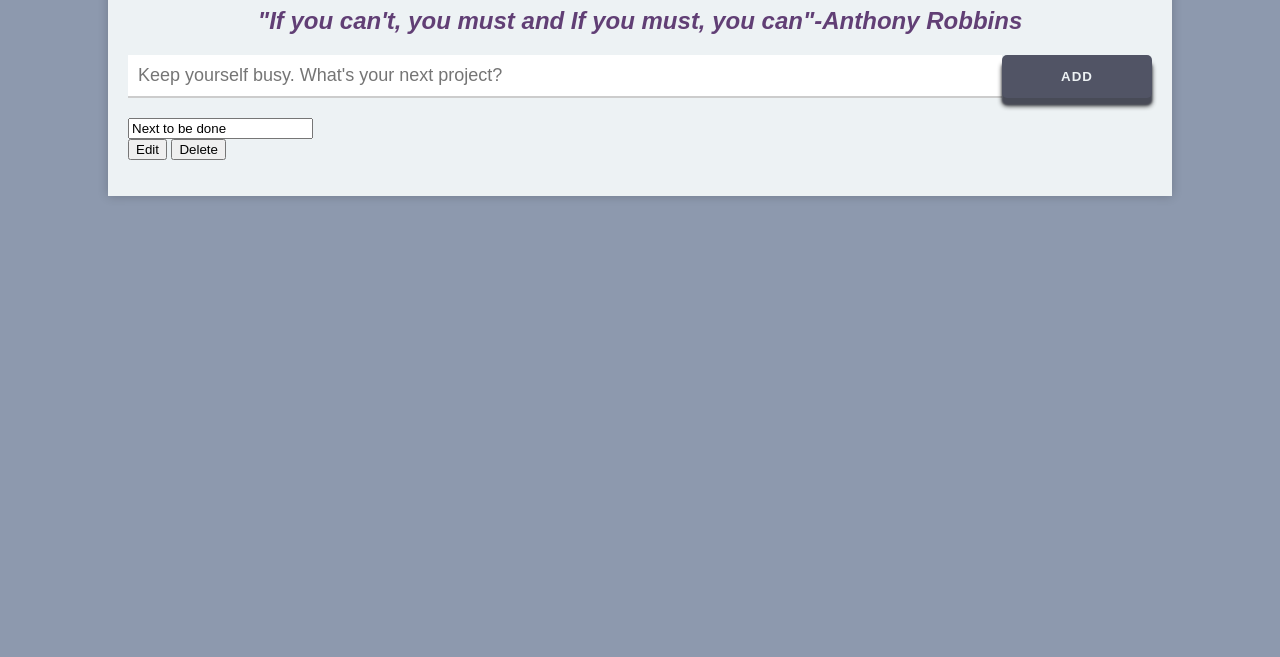
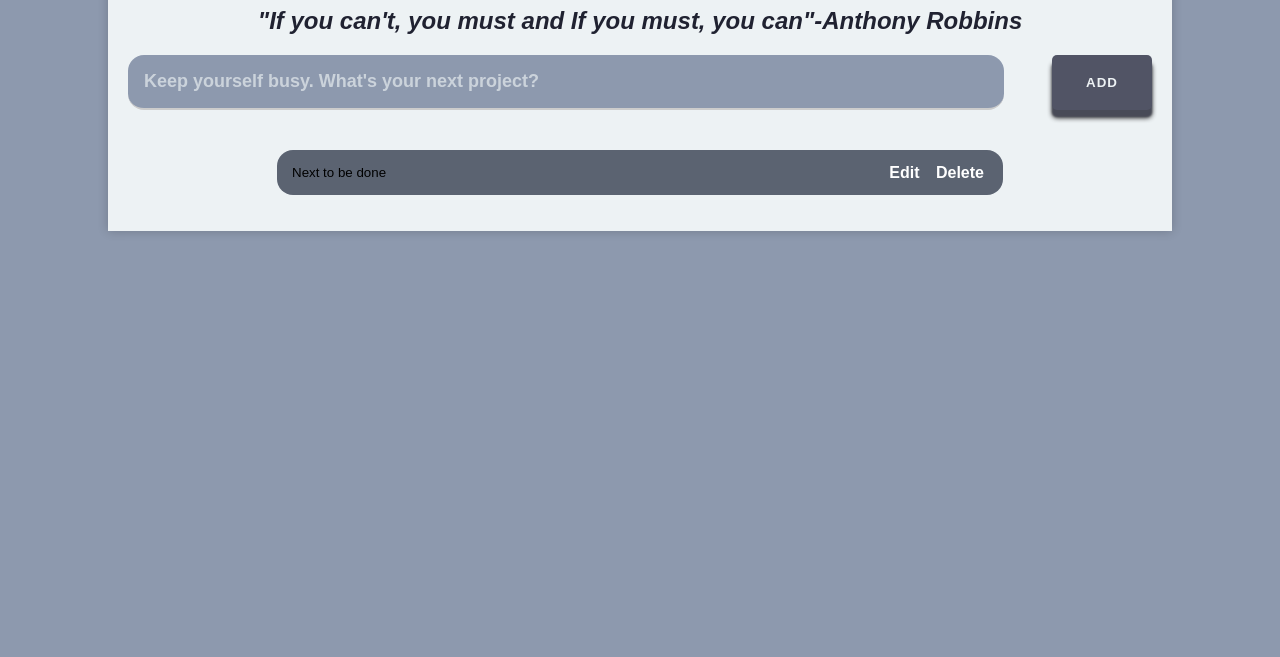
Before and after one commit to BachuChewangPelden/ToDoList, a plain HTML site: page main.html in a window 1280 px wide. Shown: the part 143-800 px from the top of the page. Drawn offline with Linux system fonts and the light colour scheme.

Commit message:
color change

```diff
--- a/main.css
+++ b/main.css
@@ -2,10 +2,14 @@
   --dark:#2B2D42;
   --darker:#202231;
   --grey:#8D99AE;
+  --greyer:#5b6371;
   --light:#EDF2F4;
-  --red: #D90429;
+  --red: rgb(232, 14, 14);
+  --light_red: #d15e72;
   --blue:#003049;
-  --purple:#613f75;
+  --purple:#bb3db3;
+  --light_purple: #c7a9da;
+  --green:#79856c;
 }
 
 body {
@@ -15,9 +19,32 @@ body {
   background-color:var(--grey);
 }
 
+#task_input{
+  flex: 1 1 0%;
+  background-color:var(--grey);
+  color: var(--light);
+  font-weight: bold;
+  padding: 1rem;
+  border-radius: 1rem;
+  margin-right: 3rem;
+}
+
+#task_input::placeholder{
+  color:var(--light);
+  opacity: 0.65;
+}
+
+
+input,button{
+  appearance: none;
+  border:none;
+  outline:none;
+  background: none;
+}
+
 #submit {
   position: relative;
-  width: 150px;
+  width: 100px;
   border: none;
   background: var(--dark);
   color: var(--light);
@@ -47,30 +74,63 @@ body {
   padding: 20px;
   box-shadow: 0px 0px 10px rgba(0, 0, 0, 0.2);
 }
-.left {
-  width: 30px;
-  position: absolute;
-  margin-top: -10px;
-  margin-left: -171px;
+
+.task{
+  position: relative;
+  flex: 1 1 0%;
+  max-width: 700px;
+  width:100%;
+  margin: 40px auto;
+  display: flex;
+  justify-content: space-between;
+  background-color: var(--greyer);
+  border-radius: 1rem;
+  margin-bottom: 1rem;
+  padding:0.8rem ;
 }
 
-.right {
-  width: 30px;
-  position: absolute;
-  margin-top: -10px;
-  margin-left: 3px;
+.edit{
+  font-weight: 700;
+  font-size: 1rem;
+  color: #fff;
+  cursor: pointer;
+  transition: 0.4s;
 }
+.edit:hover{
+  color: var(--light_purple);
+}
+.edit:active{
+  opacity:0.8;
+  color: var(--purple);
+}
+
+.delete{
+  font-weight: 700;
+  font-size: 1rem;
+  color: #fff;
+  cursor: pointer;
+  transition: 0.4s;
+}
+.delete:hover{
+  color: var(--light_red);
+}
+.delete:active{
+  opacity:0.8;
+  color: var(--red);
+
+}
+
 
 .todo-container h1 {
   font-size: 32px;
   text-align: center;
-  color: var(--darker);
+  color: var(--blue);
 }
 
 .todo-container h2 {
   text-align: center;
   font-style: italic;
-  color: var(--purple);
+  color: var(--darker);
 }
 
 .todo-container form {
@@ -87,7 +147,6 @@ body {
 }
 
 .todo-container form button {
-  background-color: var();
   color: #fff;
   border: none;
   padding: 10px 20px;
--- a/main.html
+++ b/main.html
@@ -13,7 +13,7 @@
 
       <form>
           <input
-            type="text"
+            type="text" id="task_input"
             placeholder="Keep yourself busy. What's your next project?"
           />
           <input type="submit" id="submit" value="Add" />
```
